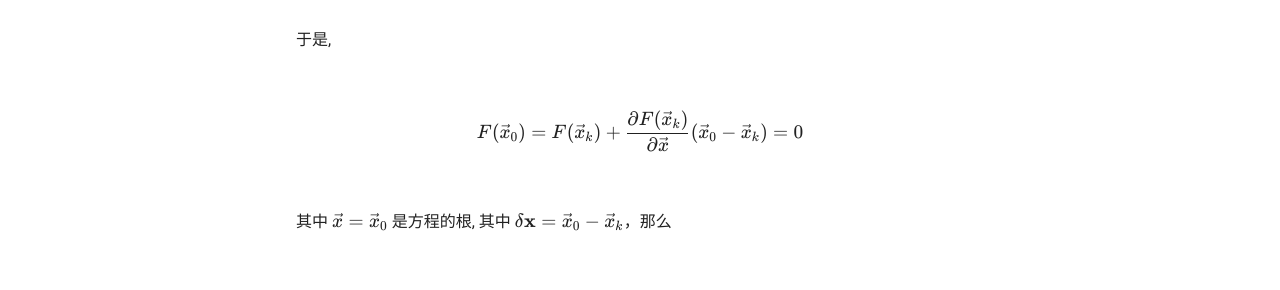
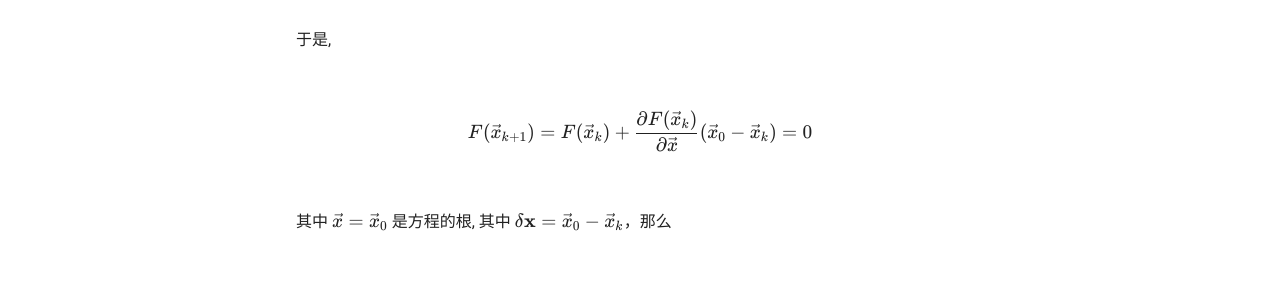
Before and after one commit to ymma98/technotes, an MkDocs documentation site: the page built from docs/FEM/dealii-08_非线性问题.md, in a window 1280 px wide and 900 px high, scrolled down 920 px. Shown: the part 449-739 px from the top of the window. Built offline with MkDocs 1.6.1 and Material for MkDocs 9.7.7, drawn with Linux system fonts in a browser that asks for light colours; part of the change alters nothing that is shown.

Commit message:
docs/FEM/dealii-08_非线性问题.md updated from https://stackedit.cn/

```diff
--- a/docs/FEM/dealii-08_非线性问题.md
+++ b/docs/FEM/dealii-08_非线性问题.md
@@ -45,7 +45,7 @@ $$
 于是,
 
 $$
-F(\vec{x}_0) = F(\vec{x}_k) + \frac{\partial F(\vec{x}_k)}{\partial \vec{x}} (\vec{x}_0-\vec{x}_k) = 0
+F(\vec{x}_{k+1}) = F(\vec{x}_k) + \frac{\partial F(\vec{x}_k)}{\partial \vec{x}} (\vec{x}_0-\vec{x}_k) = 0
 $$
 
 其中 $\vec{x}=\vec{x}_0$ 是方程的根, 其中 $\delta \mathbf{x}=\vec{x}_0-\vec{x}_k$，那么
@@ -57,6 +57,6 @@ $$
 这里 $\vec{x}_0$ 可以看作 $\vec{x}_{n+1}$, $\vec{x}_k$ 可以看作 $\vec{x}_n$。
 
 <!--stackedit_data:
-eyJoaXN0b3J5IjpbNjU1MjI0MDMxLDQzNjQ3ODU3MSwtNjM4Nj
-ExOTY0LC00Mzg3MDkxOTIsLTk5NjU2NTI1NF19
+eyJoaXN0b3J5IjpbLTg5OTYyNzI3NCw0MzY0Nzg1NzEsLTYzOD
+YxMTk2NCwtNDM4NzA5MTkyLC05OTY1NjUyNTRdfQ==
 -->
```
